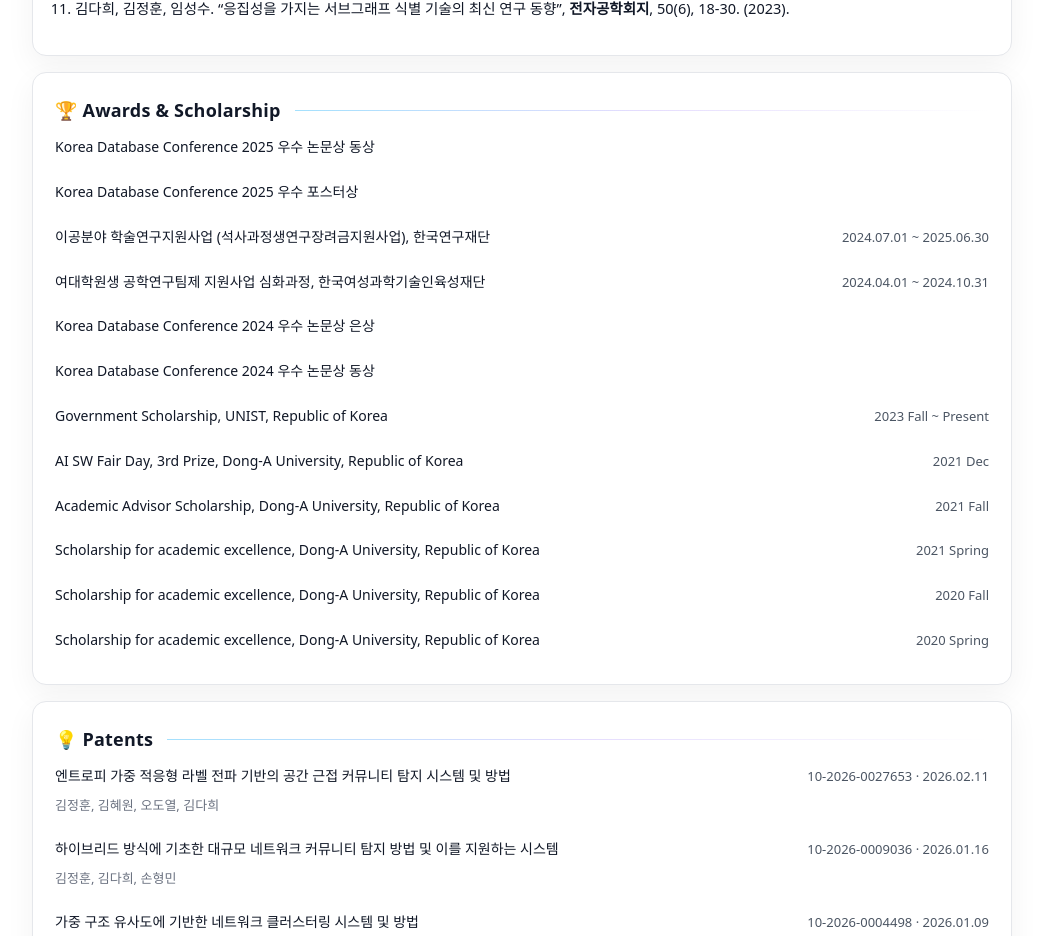
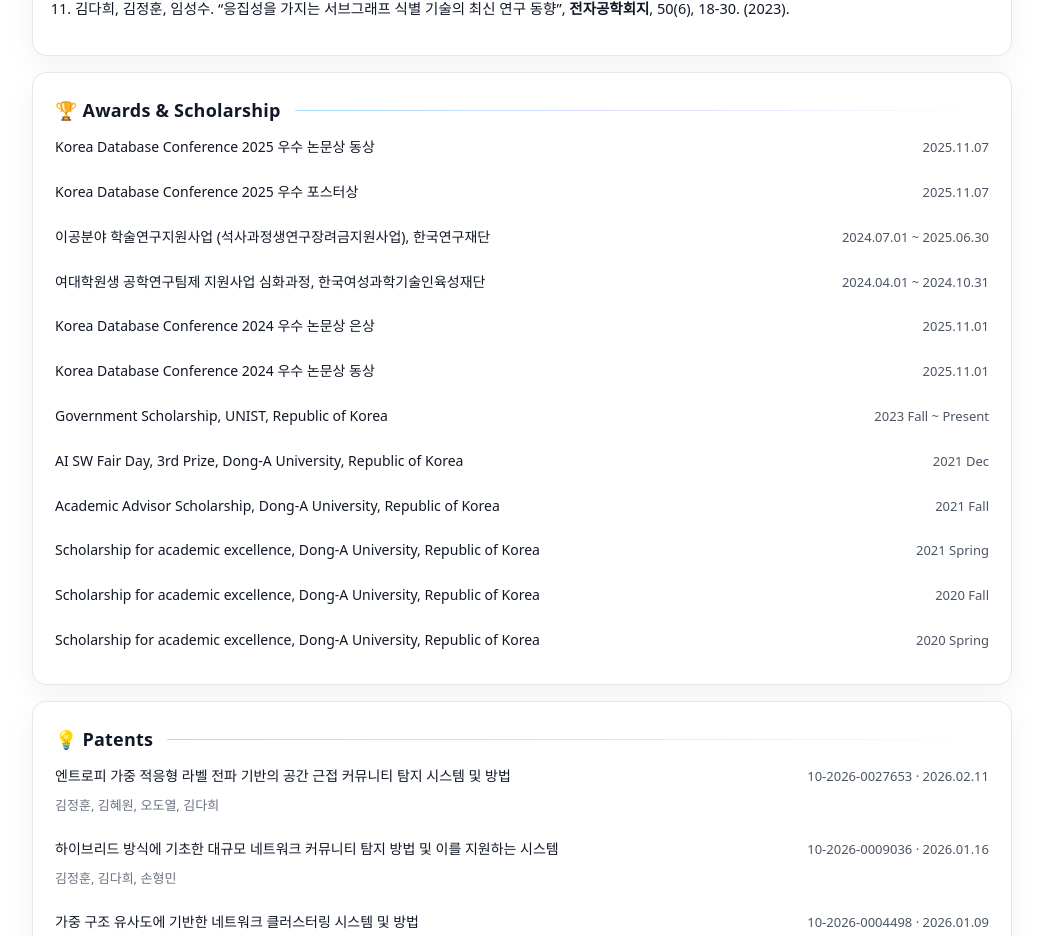
Before and after one commit to dahee-e/dahee-e.github.io, a React (Vite) app: page / in a window 1280 px wide. Shown: the part 1260-2196 px from the top of the page, without its empty margins (118-1161 px from the left). Built offline with nearby package versions, Linux system fonts and the light colour scheme.

Commit message:
Update content

```diff
--- a/src/App.jsx
+++ b/src/App.jsx
@@ -141,12 +141,12 @@
 
         <Section id="awards" title="🏆 Awards & Scholarship">
           <div className="rows">
-            <RowItem title="Korea Database Conference 2025 우수 논문상 동상" />
-            <RowItem title="Korea Database Conference 2025 우수 포스터상" />
+            <RowItem title="Korea Database Conference 2025 우수 논문상 동상" meta="2025.11.07" />
+            <RowItem title="Korea Database Conference 2025 우수 포스터상" meta="2025.11.07"/>
             <RowItem title="이공분야 학술연구지원사업 (석사과정생연구장려금지원사업), 한국연구재단" meta="2024.07.01 ~ 2025.06.30" />
             <RowItem title="여대학원생 공학연구팀제 지원사업 심화과정, 한국여성과학기술인육성재단" meta="2024.04.01 ~ 2024.10.31" />
-            <RowItem title="Korea Database Conference 2024 우수 논문상 은상" />
-            <RowItem title="Korea Database Conference 2024 우수 논문상 동상" />
+            <RowItem title="Korea Database Conference 2024 우수 논문상 은상" meta="2025.11.01"/>
+            <RowItem title="Korea Database Conference 2024 우수 논문상 동상" meta="2025.11.01"/>
             <RowItem title="Government Scholarship, UNIST, Republic of Korea" meta="2023 Fall ~ Present" />
             <RowItem title="AI SW Fair Day, 3rd Prize, Dong-A University, Republic of Korea" meta="2021 Dec" />
             <RowItem title="Academic Advisor Scholarship, Dong-A University, Republic of Korea" meta="2021 Fall" />
```
